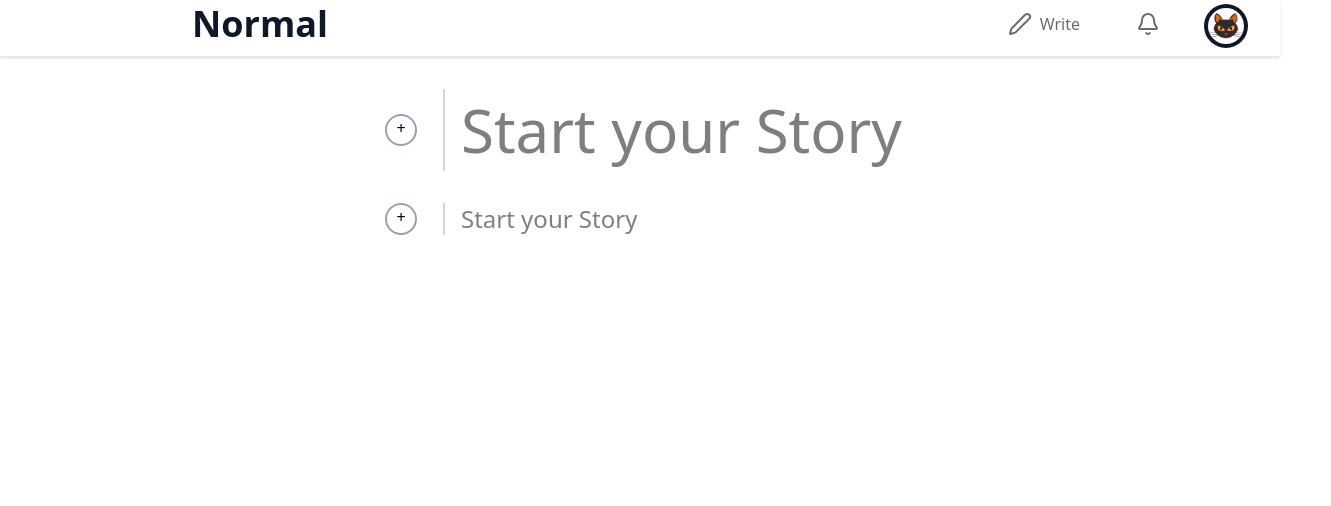
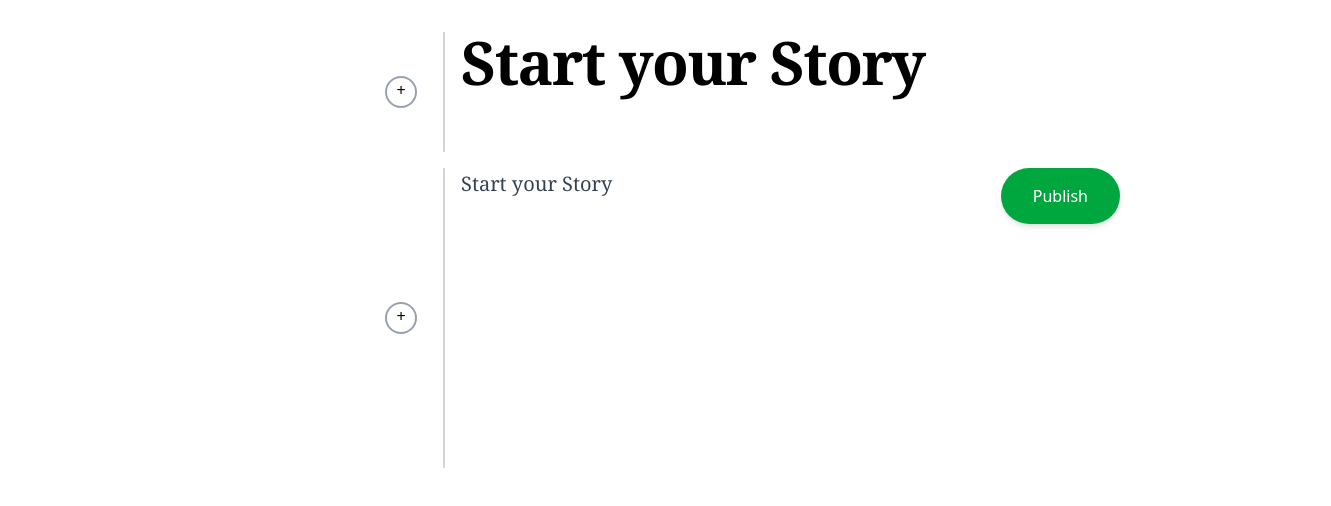
Before and after one commit to Mohfazam/Normal, a React (Vite) app in the folder Frontend/: page /test in a window 1280 px wide. Shown: the top 506 px of the page, 1331 px wide, since content can reach past the window. Built offline with nearby package versions, Linux system fonts and the light colour scheme.

Commit message:
New Text Editor UI

```diff
--- a/Frontend/src/Components/XTextEditor.tsx
+++ b/Frontend/src/Components/XTextEditor.tsx
@@ -1,17 +1,201 @@
-import { Navbar } from './Navbar'
-import './styles.css'
+import { useEditor, EditorContent } from '@tiptap/react'
+import { BubbleMenu } from '@tiptap/react/menus'
+import StarterKit from '@tiptap/starter-kit'
+import { Heading } from '@tiptap/extension-heading'
+import Underline from '@tiptap/extension-underline'
+import TextAlign from '@tiptap/extension-text-align'
+import Link from '@tiptap/extension-link'
+import BulletList from '@tiptap/extension-bullet-list'
+import OrderedList from '@tiptap/extension-ordered-list'
+import Blockquote from '@tiptap/extension-blockquote'
+import Code from '@tiptap/extension-code'
+import CodeBlockLowlight from '@tiptap/extension-code-block-lowlight'
+import { useEffect } from 'react'
+import { common, createLowlight } from 'lowlight'
 
-export const XtextEditor = () => {
+const lowlight = createLowlight(common)
+
+const DEFAULT_TITLE = '<h1>Start your Story</h1>'
+const DEFAULT_BODY = '<p>Start your Story</p>'
+
+interface XtextEditorProps {
+  editable?: boolean;
+  initialTitle?: string;
+  initialBody?: string;
+  onSave?: (content: { title: string; body: string }) => void;
+}
+
+export const XtextEditor = ({
+  editable = true,
+  initialTitle = DEFAULT_TITLE,
+  initialBody = DEFAULT_BODY,
+  onSave = () => {}
+}: XtextEditorProps) => {
+
+  const headingEditor = useEditor({
+    extensions: [
+      StarterKit.configure({ heading: false }),
+      Heading.configure({
+        levels: [1],
+        HTMLAttributes: {
+          class: 'font-serif font-bold tracking-tight'
+        }
+      }),
+      Underline,
+      TextAlign.configure({ types: ['heading'] }),
+      Link.configure({
+        openOnClick: true,
+        HTMLAttributes: { class: 'text-green-600 hover:underline' }
+      }),
+    ],
+    content: initialTitle,
+    editable: editable,
+    editorProps: {
+      attributes: {
+        class: 'focus:outline-none text-6xl border-none outline-none ring-0 focus:outline-none focus:ring-0',
+      },
+    },
+  })
+
+  const bodyEditor = useEditor({
+    extensions: [
+      StarterKit.configure({
+        paragraph: {
+          HTMLAttributes: {
+            class: 'font-serif text-xl leading-8 mb-6 text-gray-700'
+          }
+        }
+      }),
+      Heading.configure({
+        levels: [1, 2, 3],
+        HTMLAttributes: {
+          class: 'font-serif font-bold mt-8 mb-4'
+        }
+      }),
+      TextAlign.configure({ types: ['paragraph', 'heading'] }),
+      Link.configure({
+        openOnClick: true,
+        HTMLAttributes: { class: 'text-green-600 hover:underline' }
+      }),
+      BulletList.configure({
+        HTMLAttributes: { class: 'list-disc pl-10 mb-6' },
+      }),
+      OrderedList.configure({
+        HTMLAttributes: { class: 'list-decimal pl-10 mb-6' },
+      }),
+      Blockquote.configure({
+        HTMLAttributes: {
+          class: 'border-l-4 border-gray-300 pl-6 italic my-6 py-2 text-gray-600'
+        },
+      }),
+      Code.configure({
+        HTMLAttributes: { class: 'bg-gray-100 p-1 rounded font-mono' },
+      }),
+      CodeBlockLowlight.configure({
+        lowlight,
+        HTMLAttributes: {
+          class: 'bg-gray-900 text-gray-100 p-4 rounded my-6 font-mono'
+        },
+      }),
+      Underline,
+    ],
+    content: initialBody,
+    editable: editable,
+    editorProps: {
+      attributes: {
+        class: 'focus:outline-none text-2xl border-none outline-none ring-0 focus:outline-none focus:ring-0',
+      },
+    },
+  })
+
+  useEffect(() => {
+    if (headingEditor && initialTitle) {
+      headingEditor.commands.setContent(initialTitle)
+    }
+    if (bodyEditor && initialBody) {
+      bodyEditor.commands.setContent(initialBody)
+    }
+  }, [initialTitle, initialBody, headingEditor, bodyEditor])
+
+  const handleSave = () => {
+    if (headingEditor && bodyEditor) {
+      const newContent = {
+        title: headingEditor.getHTML(),
+        body: bodyEditor.getHTML(),
+      }
+      onSave(newContent)
+    }
+  }
+
+  const renderBubbleMenu = (editor: any, isTitle: boolean = false) => (
+    <BubbleMenu
+      editor={editor}
+      // @ts-ignore
+      tippyOptions={{
+        duration: 0,
+        placement: 'top',
+        offset: [0, 10],
+        zIndex: 999,
+      }}
+      shouldShow={({ editor }) => {
+        return editor.view.state.selection.content().size > 0
+      }}
+    >
+      <div className="flex gap-0.5 p-1 bg-gray-900 text-white rounded shadow-lg">
+        {[
+          { label: 'Bold', command: 'toggleBold', icon: 'B' },
+          { label: 'Italic', command: 'toggleItalic', icon: 'I' },
+          { label: 'Underline', command: 'toggleUnderline', icon: 'U' },
+          ...(isTitle ? [] : [
+            { label: 'Quote', command: 'toggleBlockquote', icon: '❝' },
+            { label: 'Code', command: 'toggleCodeBlock', icon: '</>' },
+            { label: 'Bullets', command: 'toggleBulletList', icon: '•' },
+          ]),
+        ].map(({ label, command, icon }) => {
+          let isActive = false;
+
+          if (command === 'toggleBlockquote') {
+            isActive = editor.isActive('blockquote');
+          } else if (command === 'toggleBulletList') {
+            isActive = editor.isActive('bulletList');
+          } else if (command === 'toggleCodeBlock') {
+            isActive = editor.isActive('codeBlock');
+          } else {
+            const baseCommand = command.replace('toggle', '').toLowerCase();
+            isActive = editor.isActive(baseCommand);
+          }
+
+          return (
+            <button
+              key={label}
+              onClick={() => editor.chain().focus()[command]().run()}
+              className={`p-2 rounded hover:bg-gray-700 text-sm font-medium ${
+                isActive ? 'bg-gray-700' : ''
+              }`}
+              title={label}
+            >
+              {icon}
+            </button>
+          )
+        })}
+      </div>
+    </BubbleMenu>
+  )
+
+  const isEditMode = initialTitle !== DEFAULT_TITLE || initialBody !== DEFAULT_BODY
+
   return (
     <div>
-      <div>
-        <Navbar />
+      <div className="fixed top-42 right-40 z-10">
+        <button
+          onClick={handleSave}
+          className="px-8 py-4 bg-green-600 text-white rounded-full hover:bg-green-700 transition shadow-md hover:cursor-pointer"
+        >
+          {isEditMode ? 'Update' : 'Publish'}
+        </button>
       </div>
 
-
       <div className='flex flex-col items-start mt-8 gap-4 w-fit ml-[385px]'>
-
-
         <div className='flex items-center gap-3'>
           <div className="w-8 h-8 pb-1 border-2 border-gray-400 rounded-full flex items-center justify-center">
             <button className='hover:cursor-pointer'>+</button>
@@ -19,15 +203,14 @@ export const XtextEditor = () => {
           <div className='h-[64px] border border-gray-200 opacity-0 hover:opacity-100'></div>
           <div>
             <div className='text-6xl border-gray-300 pl-4 border-l-2 border-0'>
-              <input
-                type="text"
-                placeholder='Start your Story'
-                className="border-none outline-none ring-0 focus:outline-none focus:ring-0"
+              {headingEditor && renderBubbleMenu(headingEditor, true)}
+              <EditorContent
+                editor={headingEditor}
+                className="heading-editor min-h-[60px]"
               />
             </div>
           </div>
         </div>
-
 
         <div className='flex items-center gap-3'>
           <div className="w-8 h-8 pb-1 border-2 border-gray-400 rounded-full flex items-center justify-center">
@@ -37,15 +220,14 @@ export const XtextEditor = () => {
           <div className='h-[64px] border border-gray-200 opacity-0 hover:opacity-100'></div>
           <div>
             <div className='text-2xl border-gray-300 pl-4 border-l-2 border-0'>
-              <input
-                type="text"
-                placeholder='Start your Story'
-                className="border-none outline-none ring-0 focus:outline-none focus:ring-0"
+              {bodyEditor && renderBubbleMenu(bodyEditor)}
+              <EditorContent
+                editor={bodyEditor}
+                className="body-editor min-h-[300px]"
               />
             </div>
           </div>
         </div>
-
       </div>
     </div>
   )
```
